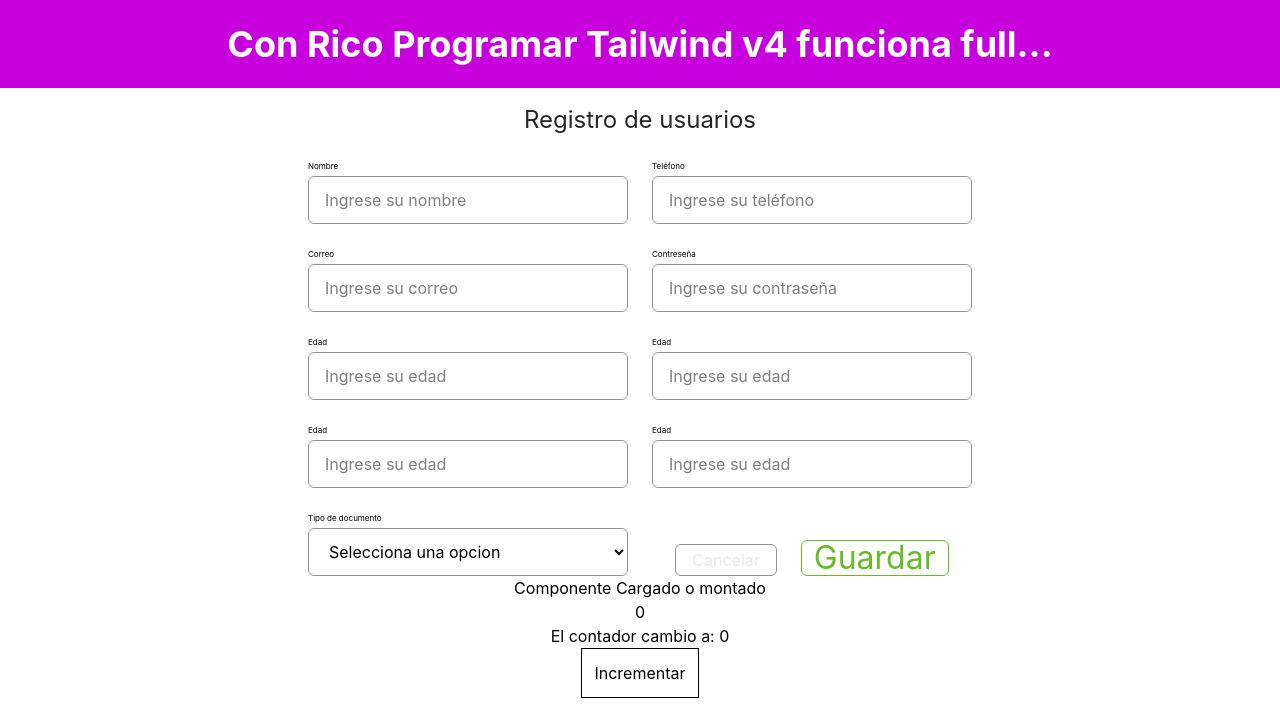
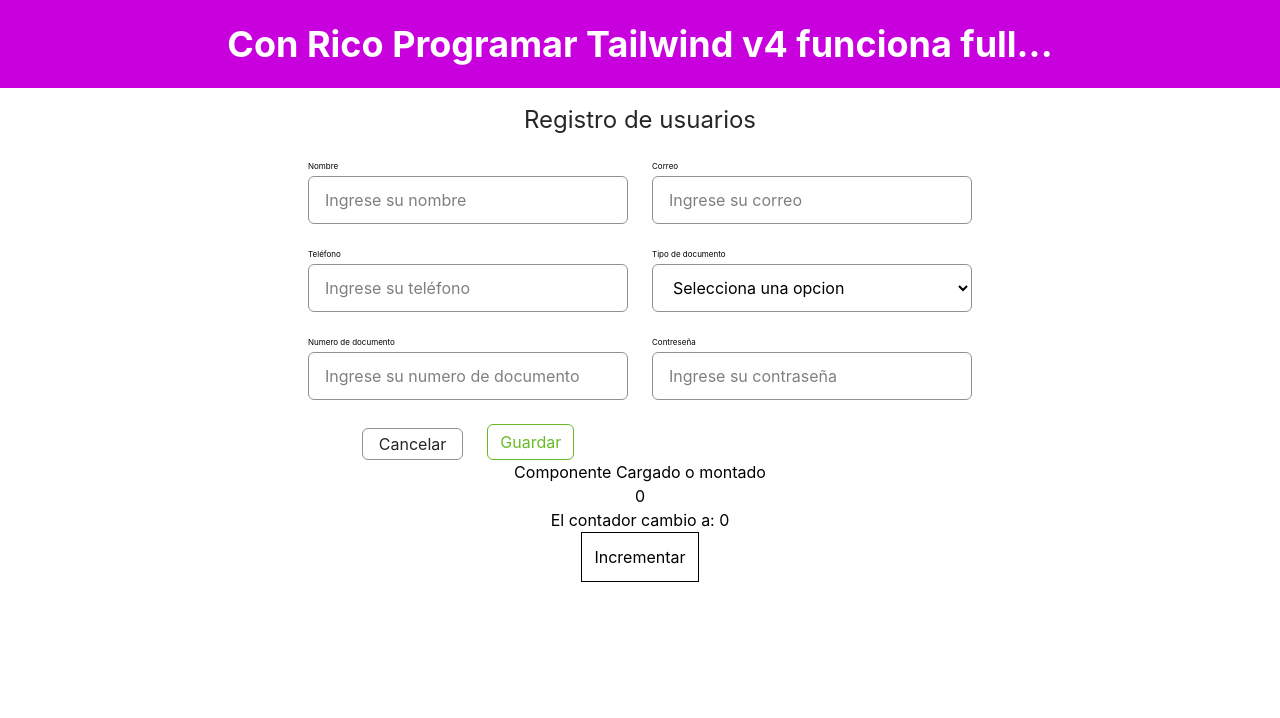
Before and after one commit to majitorios1200-collab/3147206-Proyecto-React, a React (Vite) app: page / in a window 1280 px wide. Shown: the top 718 px of the page. Built offline with nearby package versions, Linux system fonts and the light colour scheme.

Commit message:
feact: Creacion de formulario del usuario para realizar validaciones con zod

```diff
--- a/src/features/users/components/UseRegisterForm.jsx
+++ b/src/features/users/components/UseRegisterForm.jsx
@@ -14,9 +14,9 @@
         console.log("Nombre: ", e.target.value)
     }
 
-    const handleEmailBlur = (e) => {
-        console.log("Email: ", e.target.value)
-    }
+    // const handleEmailBlur = (e) => {
+    //     console.log("Email: ", e.target.value)
+    // }
 
     return (
         <div>
@@ -25,53 +25,47 @@
             </h1>
         <form className="grid grid-cols-1  items-center gap-6 ">
             <div className="grid grid-cols-2 gap-6 my-0 mx-auto">
+
         <Input
             label="Nombre"
+            name = "userName"
             placeholder="Ingrese su nombre"
             onChange={handleNameChange}
         />
+
+        <Input
+            type="email"
+            name = "userEmail"
+            label="Correo"
+            placeholder="Ingrese su correo"
+        />
+
         <Input
             label="Teléfono"
+            name = "userPhone"
             placeholder="Ingrese su teléfono"
             type="tel"
-        />
-        <Input
-            label="Correo"
-            placeholder="Ingrese su correo"
-            type="email"
-            onBlur={handleEmailBlur}
-        />
-        <Input
-            label="Contreseña"
-            placeholder="Ingrese su contraseña"
-            type="password"
-        />
-        <Input
-            label="Edad"
-            placeholder="Ingrese su edad"
-            type="number"
-        />
-        <Input
-            label="Edad"
-            placeholder="Ingrese su edad"
-            type="number"
-        />
-        <Input
-            label="Edad"
-            placeholder="Ingrese su edad"
-            type="number"
-        />
-        <Input
-            label="Edad"
-            placeholder="Ingrese su edad"
-            type="number"
         />
 
         <Select
             label = "Tipo de documento"
-            name = "documentType"
+            name = "userDocumentType"
             options = {documentTypes}
         />
+
+        <Input
+            label="Numero de documento"
+            name = "userdocumentNumber"
+            placeholder="Ingrese su numero de documento"
+        />
+
+        <Input
+            label="Contreseña"
+            name = "userPassword"
+            placeholder="Ingrese su contraseña"
+            type="password"
+        />
+
 
 
       {/*Actions */}
--- a/src/shared/components/Button.jsx
+++ b/src/shared/components/Button.jsx
@@ -14,8 +14,9 @@
 }){
 
 const variants = {
-    primary: "text-brand border text-h1",
-    secundary: "bg-background border border-border text-text-inverse hover:bg-surface-muted "
+    primary:
+        "text-brand border text-body hover:bg-surface-muted hover:text-text-inverse",
+    secundary: "bg-background border border-border text-text-primary hover:bg-surface-muted hover:text-text-inverse"
 };
 
 const sizes = {
```
